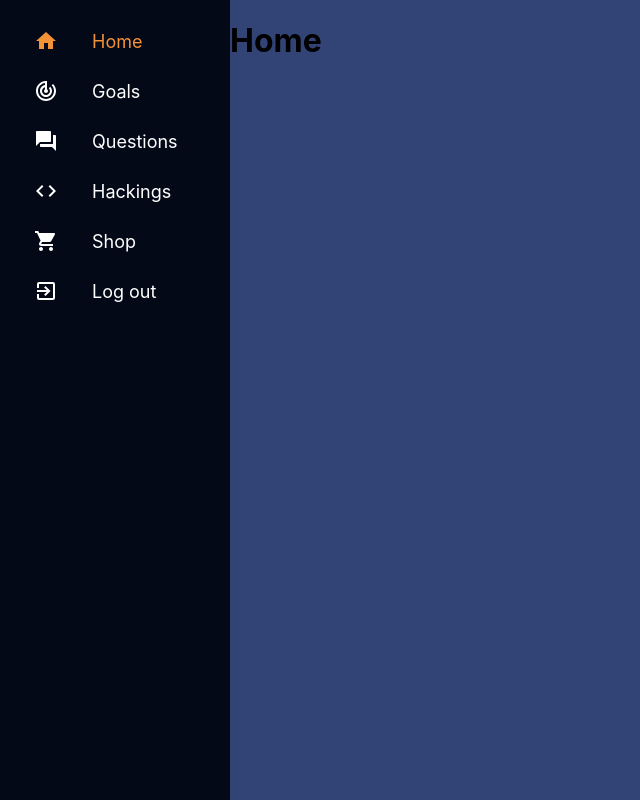
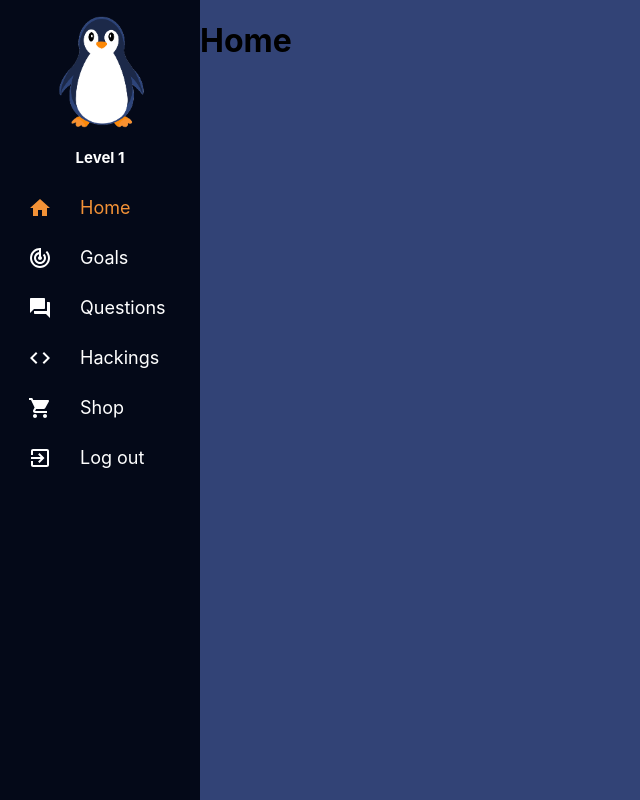
Before and after one commit to lesandra007/ProjectPenguin, a React (Create React App) app: page /home in a window 1280 px wide. Shown: the whole page, without its empty margins (0-640 px from the left). Built offline with nearby package versions, Linux system fonts and the light colour scheme.

Commit message:
added logo to sidebar

```diff
--- a/src/App.css
+++ b/src/App.css
@@ -5,7 +5,7 @@
 
 .Sidebar{
   height: 100%;
-  width: 230px;
+  width: 200px;
   background-color: #040918;
 }
 
@@ -105,7 +105,6 @@ input[type=text] {
   width: 90%;
 }
 
-
 .buttonContainer {
   display: flex;
   justify-content: center;
@@ -120,3 +119,10 @@ input[type=text] {
   border: none;
   cursor: pointer;
 }
+
+.Icon img{
+  width: 200px;
+  height: 200px;
+  height: auto;
+  padding: 1%;
+}
--- a/src/App.js
+++ b/src/App.js
@@ -13,7 +13,7 @@ export default function App() {
   return (
     <div className="App">
       <Routes>
-        <Route index element={ <Login/> } />
+        {/* <Route index element={ <Login/> } /> */}
         {/* <Route index element={ <Home/> } /> */}
         <Route path="/" element={ <Login/> } />
         <Route path="/home" element={ <Home/> } />
--- a/src/components/Sidebar.js
+++ b/src/components/Sidebar.js
@@ -1,11 +1,17 @@
 import React from 'react'
 import "../App.css";
 import {SidebarButtons} from "./SidebarButtons";
+import penguinlogo from "../penguinlogo.png";
 
 export default function Sidebar() {
     return (
         <div className="Sidebar">
+            <div className="Icon">
+                <img src={penguinlogo} alt="logo"/>
+                <h3 style={{ textAlign: 'center', color: 'white', fontSize: '15px', margin: '0' }}>Level 1</h3>
+            </div>
             <ul className="SidebarList">
+
                 {SidebarButtons.map((val,key)=> {
                     return (
                         <li
@@ -20,7 +26,6 @@ export default function Sidebar() {
                     );
                 })}
             </ul>
-
         </div>
     )
 }
```
